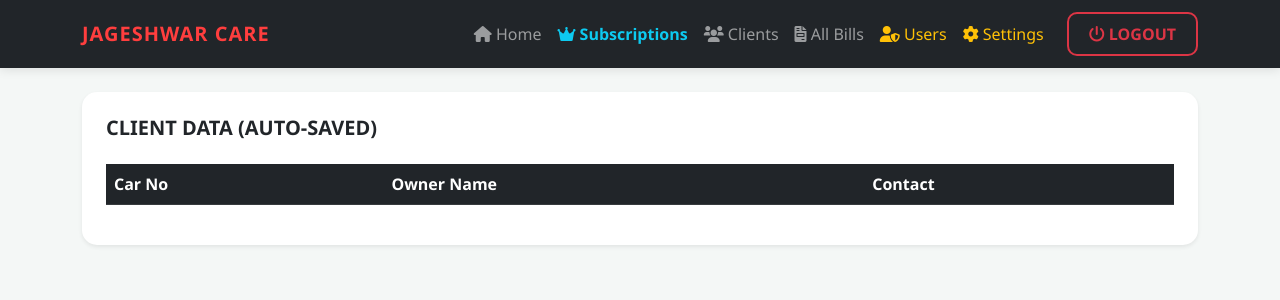
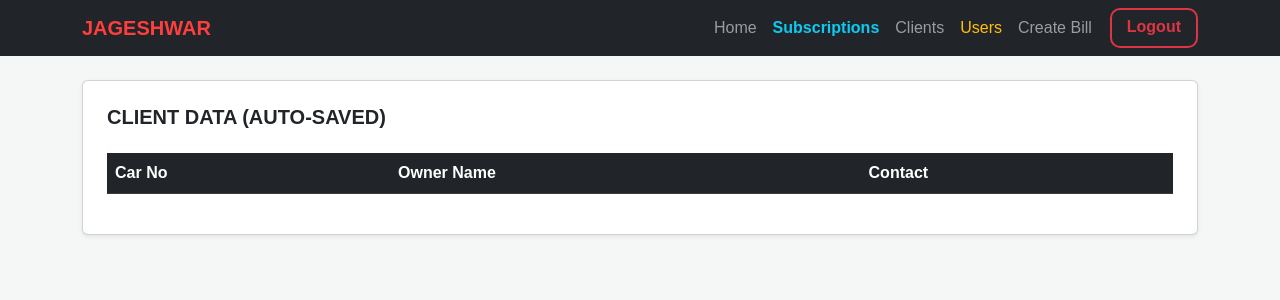
Before and after one commit to Manish123321316/my-garage-app, a Flask app: page /clients in a window 1280 px wide. Shown: the top 300 px of the page. Run offline with Flask 3, Linux system fonts and the light colour scheme; a user stored in the database is signed in; lists and menus that the app fills with data are empty; parts of the project's set-up code (start-up, migrations or seed data) failed here and were passed over.

Commit message:
Update layout.html

```diff
--- a/templates/layout.html
+++ b/templates/layout.html
@@ -7,96 +7,56 @@
     <link href="https://cdn.jsdelivr.net/npm/bootstrap@5.3.0/dist/css/bootstrap.min.css" rel="stylesheet">
     <link rel="stylesheet" href="https://cdnjs.cloudflare.com/ajax/libs/font-awesome/6.0.0/css/all.min.css">
     <style>
-        body { background: #f4f7f6; font-family: 'Segoe UI', sans-serif; overflow-x: hidden; }
-        .navbar { box-shadow: 0 2px 10px rgba(0,0,0,0.1); padding: 12px 0; }
-        .navbar-brand { font-weight: 800; color: #ff3e3e !important; letter-spacing: 1px; }
-
-        /* Card Styling */
-        .card { border-radius: 15px; border: none; box-shadow: 0 5px 15px rgba(0,0,0,0.05); margin-bottom: 20px; }
-
-        /* Mobile Optimization */
+        body { background: #f4f7f6; font-family: sans-serif; }
+        .navbar-brand { font-weight: 800; color: #ff3e3e !important; }
+        .nav-logout { color: #dc3545 !important; border: 2px solid #dc3545; border-radius: 10px; font-weight: bold; margin-left: 10px; padding: 5px 15px !important; }
         @media (max-width: 768px) {
-            .container { padding: 10px; }
-            .btn { padding: 12px; font-weight: bold; border-radius: 10px; width: 100%; margin-bottom: 10px; }
-            input, select, textarea { font-size: 16px !important; padding: 12px !important; }
-            .navbar-nav { padding-top: 15px; text-align: center; }
-            .nav-link { padding: 12px 0; border-bottom: 1px solid #eee; font-size: 17px; }
-        }
-
-        /* Logout Button - Safe & Different Position */
-        .nav-logout {
-            color: #dc3545 !important;
-            border: 2px solid #dc3545;
-            border-radius: 10px;
-            padding: 8px 20px !important;
-            margin-left: 15px;
-            font-weight: bold;
-            transition: 0.3s;
-        }
-        .nav-logout:hover { background: #dc3545; color: white !important; }
-
-        @media (max-width: 768px) {
-            .nav-logout { margin-left: 0; margin-top: 15px; width: 100%; display: block; }
+            .btn { width: 100%; padding: 12px; margin-bottom: 10px; }
+            .nav-logout { margin-left: 0; margin-top: 10px; width: 100%; text-align: center; }
         }
     </style>
 </head>
 <body>
     <nav class="navbar navbar-expand-lg navbar-dark bg-dark sticky-top">
         <div class="container">
-            <a class="navbar-brand" href="/">JAGESHWAR CARE</a>
+            <a class="navbar-brand" href="/">JAGESHWAR</a>
             <button class="navbar-toggler" type="button" data-bs-toggle="collapse" data-bs-target="#navbarNav">
                 <span class="navbar-toggler-icon"></span>
             </button>
             <div class="collapse navbar-collapse" id="navbarNav">
-                <div class="navbar-nav ms-auto align-items-center">
+                <div class="navbar-nav ms-auto">
                     {% if current_user.is_authenticated %}
-                        <a class="nav-link" href="/"><i class="fas fa-home"></i> Home</a>
+                        <a class="nav-link" href="/">Home</a>
 
-                        {# --- OWNER / ADMIN TABS --- #}
+                        {# OWNER ONLY #}
                         {% if current_user.role == 'Owner' %}
-                            <a class="nav-link text-info fw-bold" href="/admin_subs"><i class="fas fa-crown"></i> Subscriptions</a>
-                            <a class="nav-link" href="/clients"><i class="fas fa-users"></i> Clients</a>
-                            <a class="nav-link" href="/view_bills"><i class="fas fa-file-invoice"></i> All Bills</a>
-                            <a class="nav-link text-warning" href="/manage_users"><i class="fas fa-user-shield"></i> Users</a>
-                            <a class="nav-link text-warning" href="/settings"><i class="fas fa-cog"></i> Settings</a>
+                            <a class="nav-link text-info fw-bold" href="/admin_subs">Subscriptions</a>
+                            <a class="nav-link" href="/clients">Clients</a>
+                            <a class="nav-link text-warning" href="/manage_users">Users</a>
                         {% endif %}
 
-                        {# --- TEAM TABS (ONLY BILLING) --- #}
+                        {# TEAM ONLY #}
                         {% if current_user.role == 'Team' %}
-                            <a class="nav-link fw-bold text-success" href="/create_bill">
-                                <i class="fas fa-plus-circle"></i> CREATE NEW BILL
-                            </a>
+                            <a class="nav-link text-success fw-bold" href="/create_bill">CREATE BILL</a>
                         {% endif %}
 
-                        {# --- CLIENT TABS --- #}
-                        {% if current_user.role == 'Client' %}
-                            <a class="nav-link" href="/client_dash">My Dashboard</a>
+                        {# OWNER ALSO NEEDS CREATE BILL #}
+                        {% if current_user.role == 'Owner' %}
+                            <a class="nav-link" href="/create_bill">Create Bill</a>
                         {% endif %}
 
-                        {# --- LOGOUT BUTTON --- #}
-                        <a class="nav-link nav-logout" href="/logout"><i class="fas fa-power-off"></i> LOGOUT</a>
+                        <a class="nav-link nav-logout" href="/logout">Logout</a>
                     {% endif %}
                 </div>
             </div>
         </div>
     </nav>
-
     <div class="container mt-4">
-        {# Flash Messages #}
         {% with messages = get_flashed_messages() %}
-            {% if messages %}
-                {% for m in messages %}
-                    <div class="alert alert-info alert-dismissible fade show border-0 shadow-sm" role="alert">
-                        <i class="fas fa-info-circle me-2"></i> {{ m }}
-                        <button type="button" class="btn-close" data-bs-dismiss="alert" aria-label="Close"></button>
-                    </div>
-                {% endfor %}
-            {% endif %}
+            {% if messages %}{% for m in messages %}<div class="alert alert-primary">{{m}}</div>{% endfor %}{% endif %}
         {% endwith %}
-
         {% block content %}{% endblock %}
     </div>
-
     <script src="https://cdn.jsdelivr.net/npm/bootstrap@5.3.0/dist/js/bootstrap.bundle.min.js"></script>
 </body>
 </html>
```
